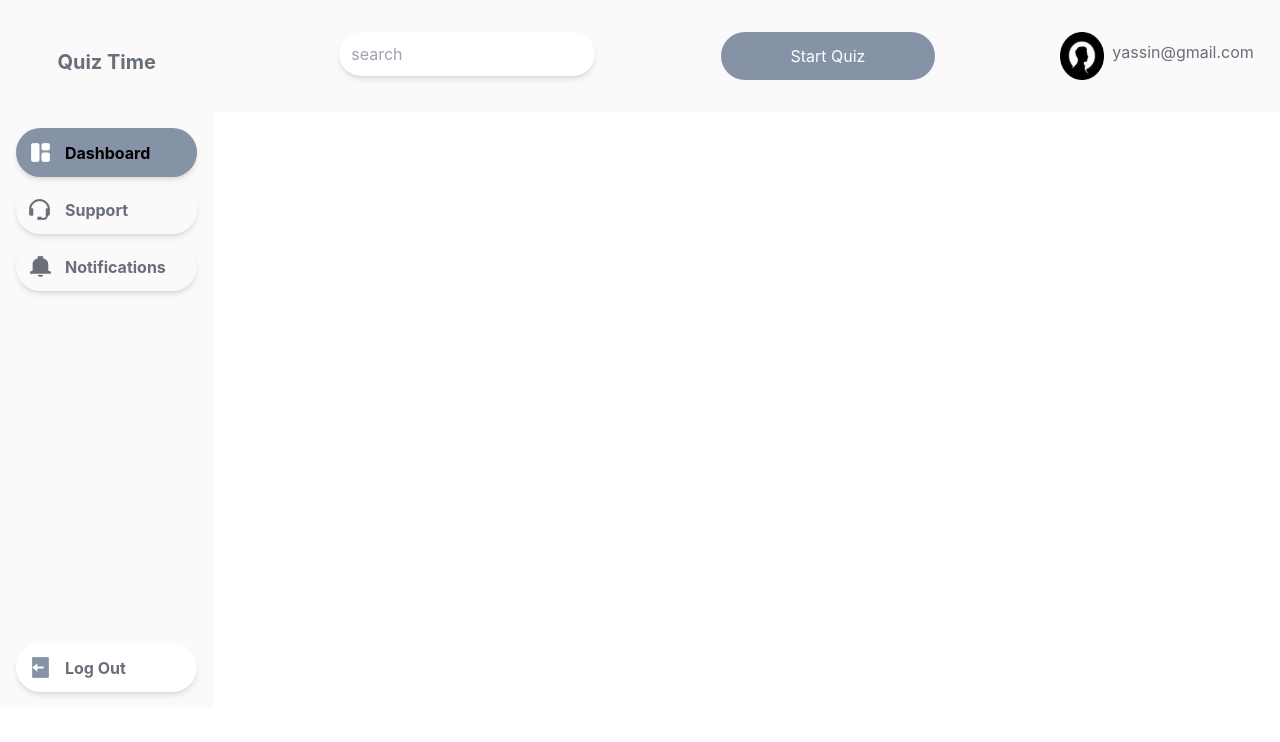
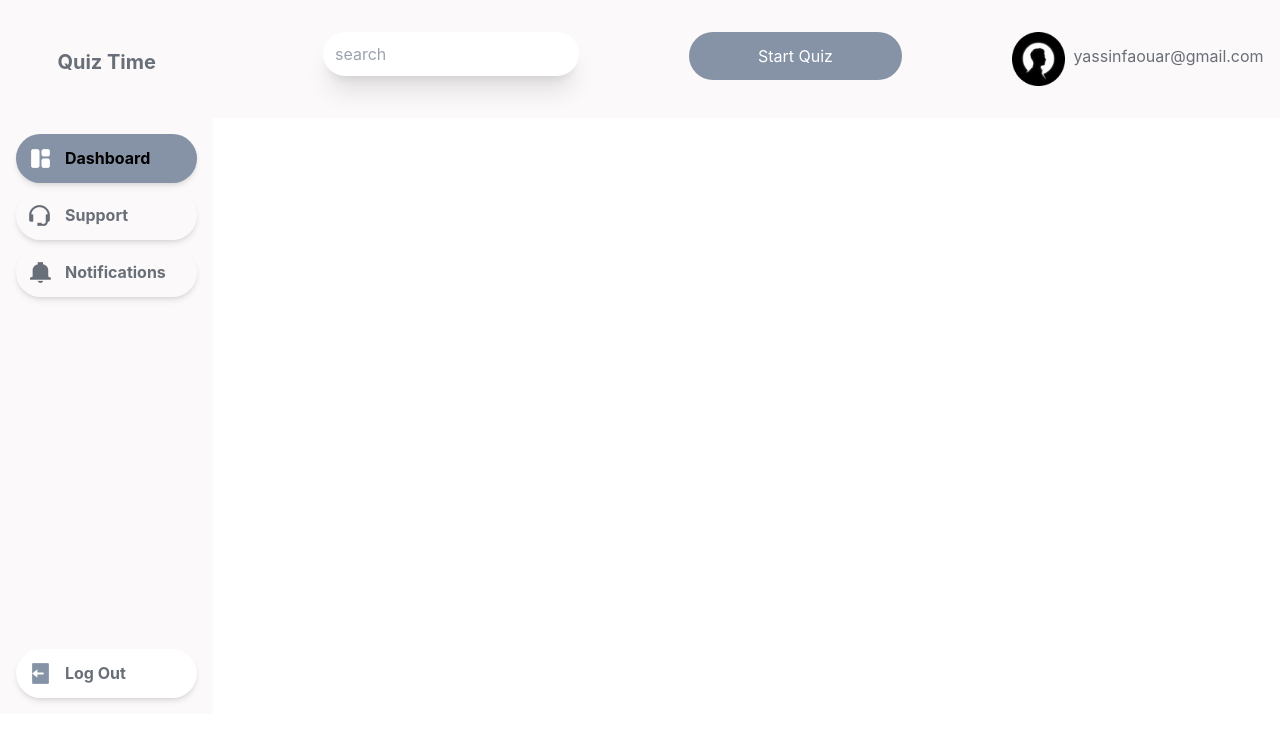
Before and after one commit to yassinops/Quiz-Game, a React (Create React App) app in the folder quiz-game/: page /search in a window 1280 px wide. Shown: the top 742 px of the page. Built offline with nearby package versions, Linux system fonts and the light colour scheme.

Commit message:
searchBar fixed
fixing the img make it better

```diff
--- a/quiz-game/src/component/navbarComponent/searchbar.jsx
+++ b/quiz-game/src/component/navbarComponent/searchbar.jsx
@@ -12,13 +12,13 @@ class Searchbar extends Component {
                 <div className=" w-full  bg-[#FBF9F9] flex justify-between ">
                     <h1 className=" w-1/6 h-full text-center text-[#696F79] text-xl font-bold  pt-4 mb-8 mt-8 ">Quiz
                         Time</h1>
-                    <input type={"search"} className=" w-1/5 h-full rounded-full p-3 shadow-md mb-8 mt-8"
+                    <input type={"search"} className=" w-1/5 h-full rounded-full p-3 shadow-xl mb-8 mt-8"
                            placeholder={"search"}/>
                     <button className=" w-1/6 h-full bg-[#8692A6] text-white rounded-full p-3 mb-8 mt-8">Start Quiz
                     </button>
                     <div className="flex mb-8 mt-8">
-                        <img src={headimg} className=" w-1/5"/>
-                        <p className="text-[#696F79] pl-2 pt-2 ">yassin@gmail.com</p>
+                        <img src={headimg} className=" w-1/5 h-15" alt={"head"}/>
+                        <p className="text-[#696F79] pl-2 pt-3 ">yassinfaouar@gmail.com</p>
                     </div>
                 </div>
                     <Navbar/>
--- a/quiz-game/src/component/questionsComponent/historyquestions.jsx
+++ b/quiz-game/src/component/questionsComponent/historyquestions.jsx
@@ -44,6 +44,7 @@ class Historyquestions extends Component {
             selectedAnswer: prevState.previousAnswer[prevState.currentIndex + 1] || '',
             review: false,
         }));
+
     }
     handlePrevious = () => {
         this.setState((prevState) => ({
@@ -90,7 +91,7 @@ class Historyquestions extends Component {
     }
 
     render() {
-        const {questions, currentIndex, timeLeft, selectedAnswer, previousAnswer, isReviewing} = this.state;
+        const {questions, currentIndex, timeLeft, previousAnswer, isReviewing} = this.state;
 
 
         let currentQuestion;
```
